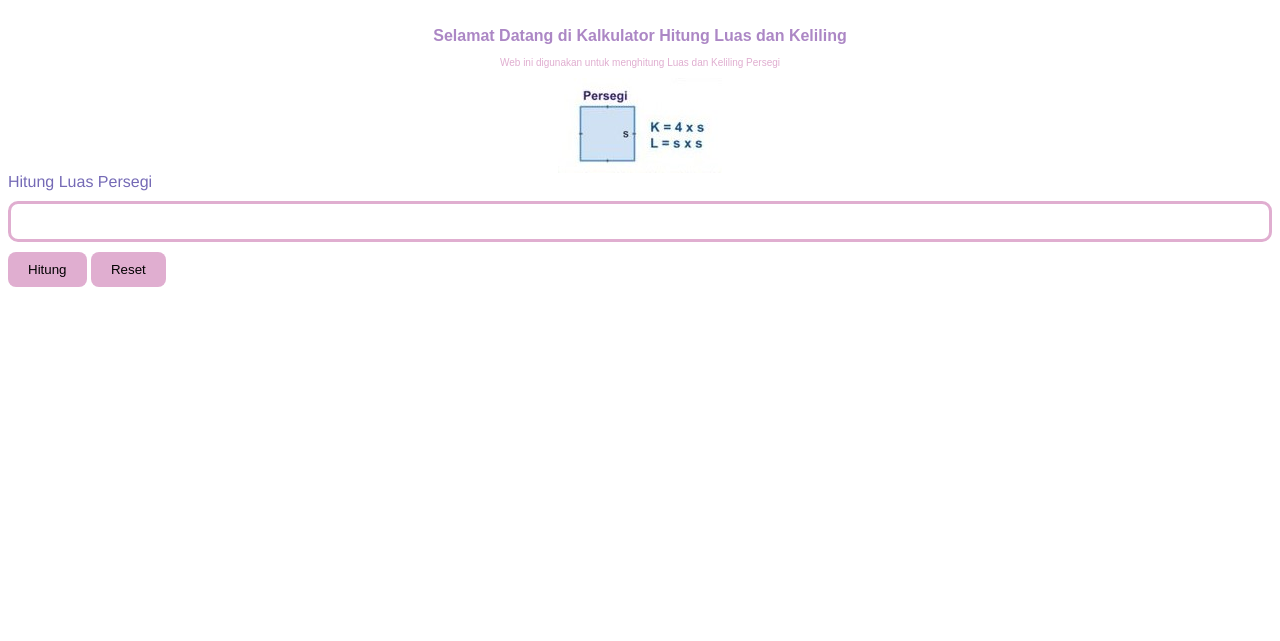
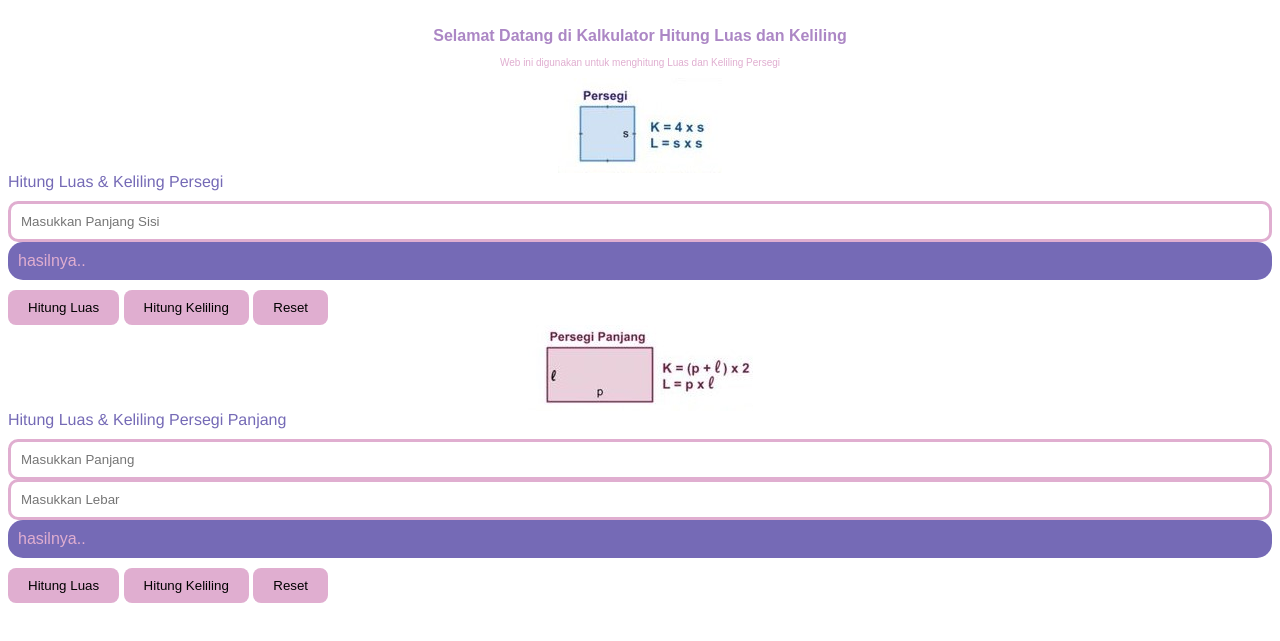
Before and after one commit to revou-fundamental-course/8-jan-24-VvianXRPL2, a plain HTML site: page index.html in a window 1280 px wide. Shown: the part 61-702 px from the top of the page. Drawn offline with Linux system fonts and the light colour scheme.

Commit message:
new icon

```diff
--- a/css/style.css
+++ b/css/style.css
@@ -27,12 +27,20 @@ header p {
     color: #756AB6;
 }
 
+
+.resultBox {
+    background-color: #756AB6;
+    color: #E0AED0;
+    padding: 10px;
+    border-radius: 15px;
+}
+
 .inputSection {
     display: flex;
     flex-direction: column;
 }
 
-#squareSide {
+.designInp {
     outline: none;
     margin-top: 10px;
     border-radius: 10px;
@@ -40,11 +48,13 @@ header p {
     padding: 10px;
 }
 
-#squareSide:focus {
+.designInp:focus {
     border: solid #AC87C5;
 }
 
+
 .btnInp {
+
     margin-top: 10px;
     border: none;
     border-radius: 8px;
--- a/index.html
+++ b/index.html
@@ -19,15 +19,44 @@
         margin: auto;">
     </div>
 
+    <div class="inputSection">
+        <label for="squareSide" id="lblSquareSide">Hitung Luas & Keliling Persegi</label>
+        <input type="number" class="designInp" id="squareSide" placeholder="Masukkan Panjang Sisi">
+    </div>
+
+
+        <div class="resultBox" >
+            <div id="hasil">hasilnya..</div>
+        </div>
+
+    <div class="buttons">
+        <button class="btnInp" id="sisiButton" onclick="hitLuas()">Hitung Luas</button>
+        <button class="btnInp" id="Keliling" onclick="hitKel()">Hitung Keliling</button>
+        <button class="btnInp" id="resetButton" onclick=""  >Reset</button>
+    </div>
+
+
+    <div class="pict">
+        <img src="assets/psgPanjang.jpg" alt="longSquare image" style="display: block;
+        margin: auto;">
+    </div>
 
     <div class="inputSection">
-        <label for="squareSide" id="lblSquareSide">Hitung Luas Persegi</label>
-        <input type="number" id="squareSide">
+        <label for="squareSide" id="lblSquareSide">Hitung Luas & Keliling Persegi Panjang</label>
+        <input type="number" class="designInp" id="inpPanjang" placeholder="Masukkan Panjang">
+        <input style="margin-top: -1px;" type="number"  class="designInp" id="inpLebar" placeholder="Masukkan Lebar">
+    </div>
+
+    <div class="resultBox" >
+        <div id="hasil2">hasilnya..</div>
     </div>
 
     <div class="buttons">
-        <button class="btnInp" id="countButton">Hitung</button>
-        <button class="btnInp" id="resetButton">Reset</button>
+        <button class="btnInp" id="luasButton" onclick="hitLuasPerpan ()">Hitung Luas</button>
+        <button class="btnInp" id="kelButton" onclick="hitKelPerpan ()">Hitung Keliling</button>
+        <button class="btnInp" id="resetButton" onclick="">Reset</button>
     </div>
+
+    <script src="js/main.js"></script>
 </body>
 </html>
--- a/js/main.js
+++ b/js/main.js
@@ -0,0 +1,44 @@
+function hitKel () {
+    let inputElement = document.getElementById("squareSide");
+    let hasilElement = document.getElementById("hasil");
+
+    // dapatkan nomor dari input\\
+    let panjangSisi = inputElement.value;
+    console.log(4 * panjangSisi);
+    hasilElement.innerHTML = 4 * panjangSisi;
+}
+
+function hitLuas () {
+    let inputElement = document.getElementById("squareSide");
+    let hasilElement = document.getElementById("hasil");
+
+    // dapatkan nomor dari input\\
+    let panjangSisi = inputElement.value;
+    console.log(panjangSisi * panjangSisi);
+    hasilElement.innerHTML = panjangSisi * panjangSisi;
+}
+
+
+function hitLuasPerpan () {
+    let inputElement1 = document.getElementById("inpPanjang");
+    let inputElement2 = document.getElementById("inpLebar");
+    let hasilElement = document.getElementById("hasil2");
+
+    // dapatkan nomor dari input\\
+    let panjang = inputElement1.value;
+    let lebar = inputElement2.value;
+    console.log(panjang * lebar);
+    hasilElement.innerHTML = panjang * lebar;
+}
+
+function hitKelPerpan () {
+    let inputElement1 = document.getElementById("inpPanjang");
+    let inputElement2 = document.getElementById("inpLebar");
+    let hasilElement = document.getElementById("hasil2");
+
+    // dapatkan nomor dari input\\
+    let panjang = inputElement1.value;
+    let lebar = inputElement2.value;
+    console.log( (panjang + lebar) * 2);
+    hasilElement.innerHTML = (panjang + lebar) * 2;
+}
```
Also changed, not shown: assets/psgPanjang.jpg (added).
